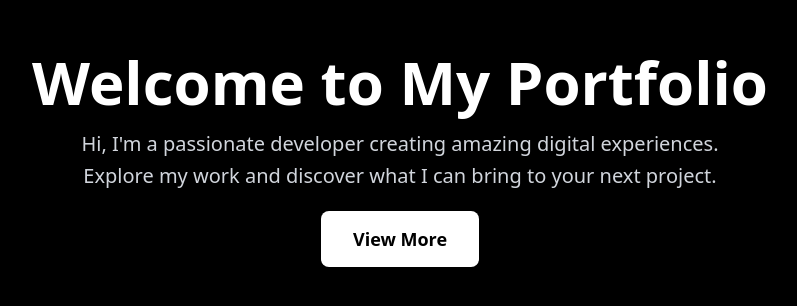
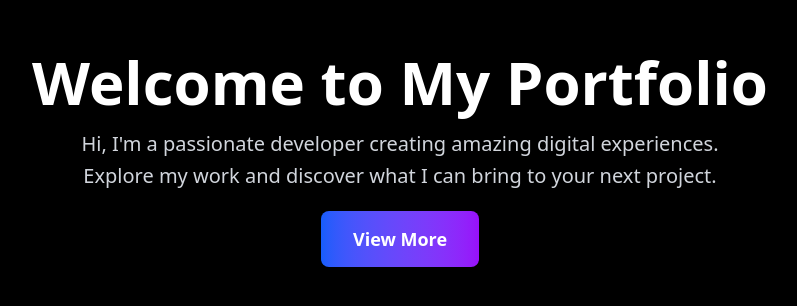
Before and after one commit to ChristianAlicaba2002/My-Portfolio, a React (Vite) app: page / in a window 1280 px wide. Shown: the part 248-554 px from the top of the page, without its empty margins (240-1037 px from the left). Built offline with nearby package versions, Linux system fonts and the light colour scheme.

Commit message:
chore: update the color of the button

```diff
--- a/src/App.jsx
+++ b/src/App.jsx
@@ -13,7 +13,7 @@ function App() {
         </p>
         <Link
           to={"/Layouts/dashboard"}
-          className="cursor-pointer bg-white text-black px-8 py-4 rounded-lg font-semibold text-lg duration-200 hover:bg-gray-200 transition-all transform hover:scale-105"
+          className="cursor-pointer bg-gradient-to-r from-blue-600 to-purple-600 text-white px-8 py-4 rounded-lg font-semibold text-lg duration-200 hover:scale-150"
         >
           View More
         </Link>
```
